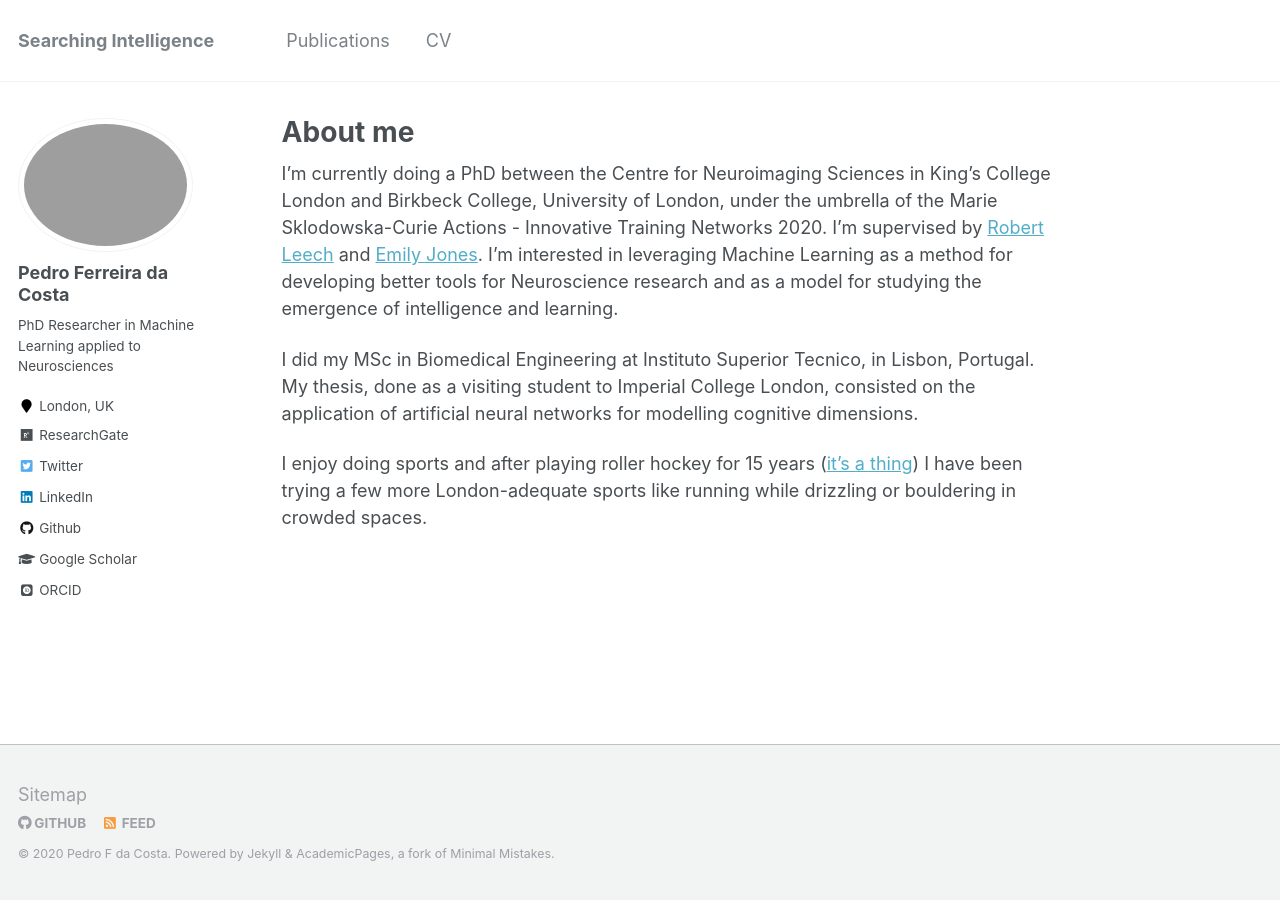
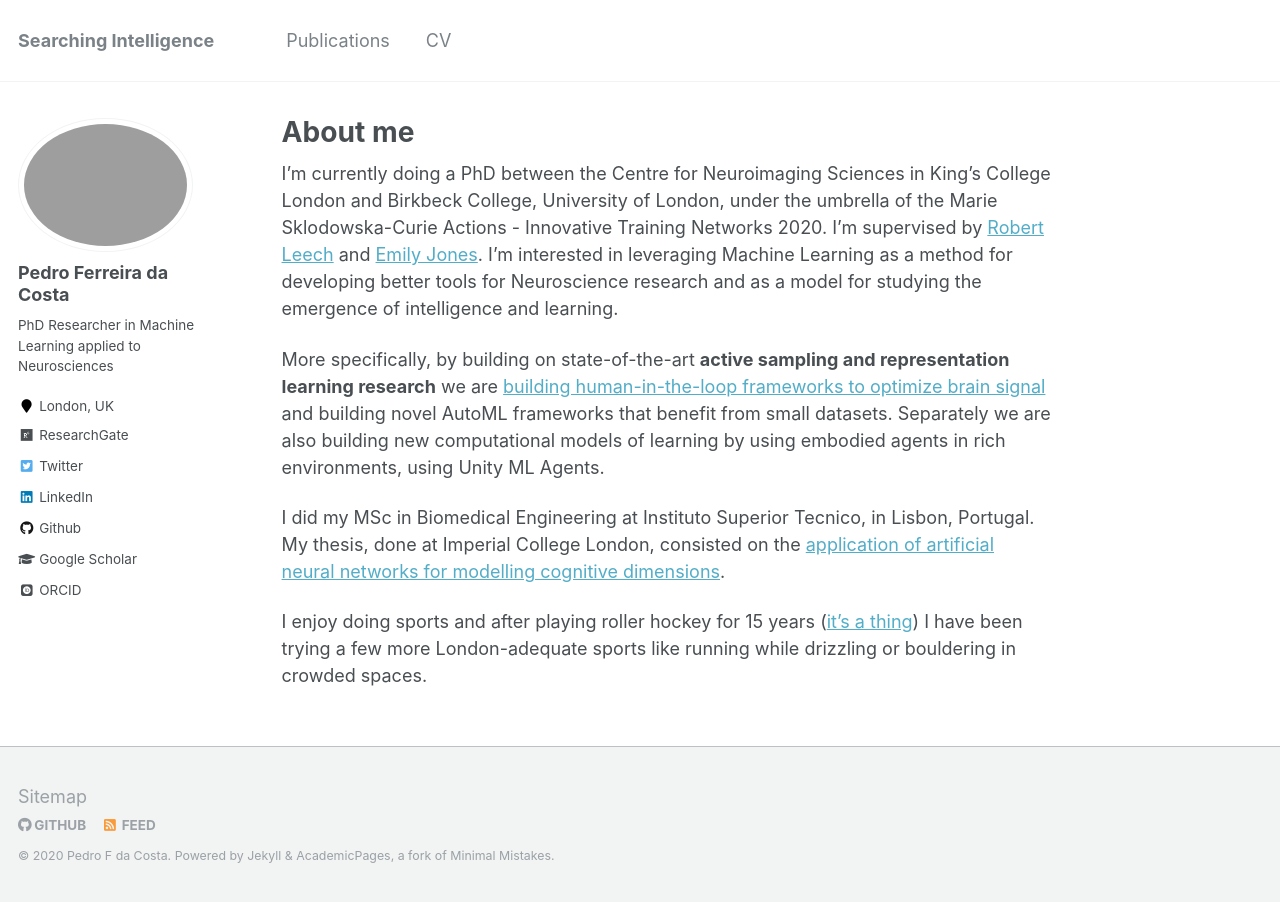
Before and after one commit to PedroFerreiradaCosta/PedroFerreiradaCosta.github.io, a Jekyll site: the page built from _pages/about.md, in a window 1280 px wide. Built offline with Jekyll 4.4.1, drawn with Linux system fonts in a browser that asks for light colours; some web fonts are replaced.

Commit message:
improved description

```diff
--- a/_pages/about.md
+++ b/_pages/about.md
@@ -10,6 +10,8 @@ redirect_from:
 
 I'm currently doing a PhD between the Centre for Neuroimaging Sciences in King's College London and Birkbeck College, University of London, under the umbrella of the Marie Sklodowska-Curie Actions - Innovative Training Networks 2020. I'm supervised by [Robert Leech](https://kclpure.kcl.ac.uk/portal/robert.leech.html) and [Emily Jones](http://cbcd.bbk.ac.uk/people/scientificstaff/emily-jones). I'm interested in leveraging Machine Learning as a method for developing better tools for Neuroscience research and as a model for studying the emergence of intelligence and learning.
 
-I did my MSc in Biomedical Engineering at Instituto Superior Tecnico, in Lisbon, Portugal. My thesis, done as a visiting student to Imperial College London, consisted on the application of artificial neural networks for modelling cognitive dimensions.
+More specifically, by building on state-of-the-art **active sampling and representation learning research** we are [building human-in-the-loop frameworks to optimize brain signal](https://www.automl.org/wp-content/uploads/2020/07/AutoML_2020_paper_58.pdf) and building novel AutoML frameworks that benefit from small datasets. Separately we are also building new computational models of learning by using embodied agents in rich environments, using Unity ML Agents.
+
+I did my MSc in Biomedical Engineering at Instituto Superior Tecnico, in Lisbon, Portugal. My thesis, done at Imperial College London, consisted on the [application of artificial neural networks for modelling cognitive dimensions](https://fenix.tecnico.ulisboa.pt/downloadFile/1970719973967928/Extended_Abstract_pedro-5.pdf).
 
 I enjoy doing sports and after playing roller hockey for 15 years ([it's a thing](https://static.globalnoticias.pt/oj/image.aspx?brand=OJ&type=generate&guid=704ef1f5-9f1d-435a-a0d9-31fe432a83c7&w=768&h=512&t=20190712223333)) I have been trying a few more London-adequate sports like running while drizzling or bouldering in crowded spaces.
```
